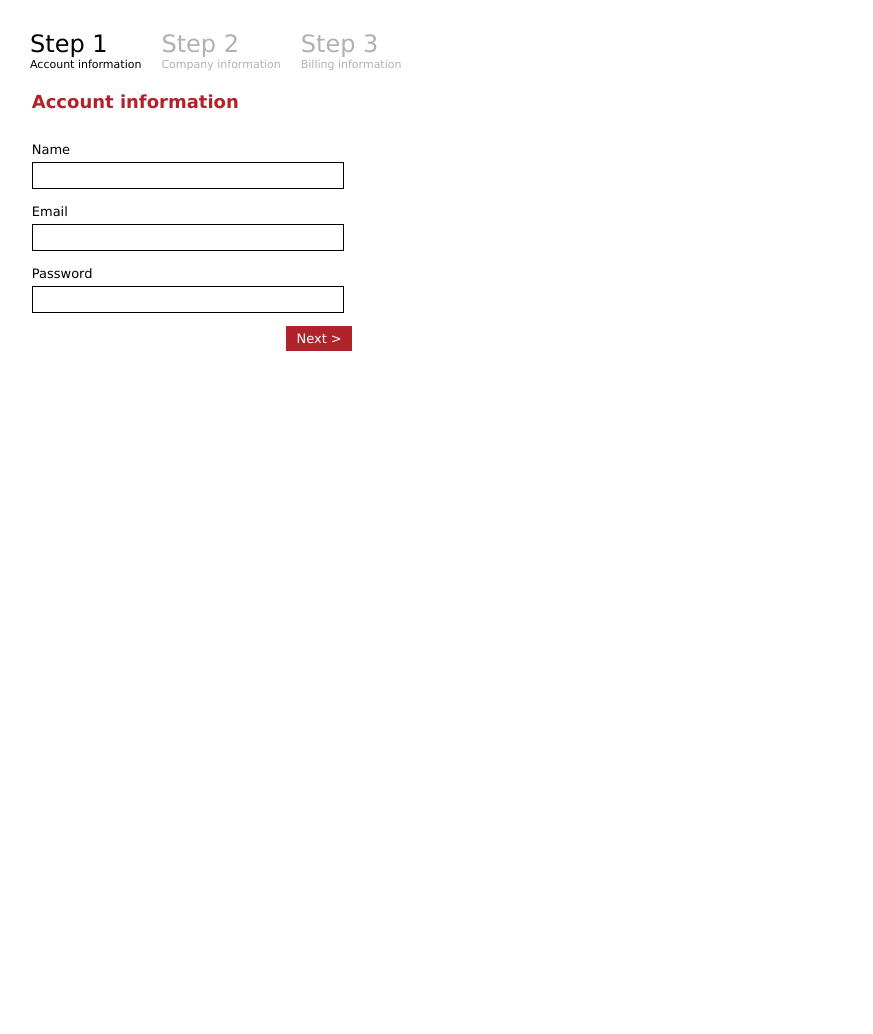
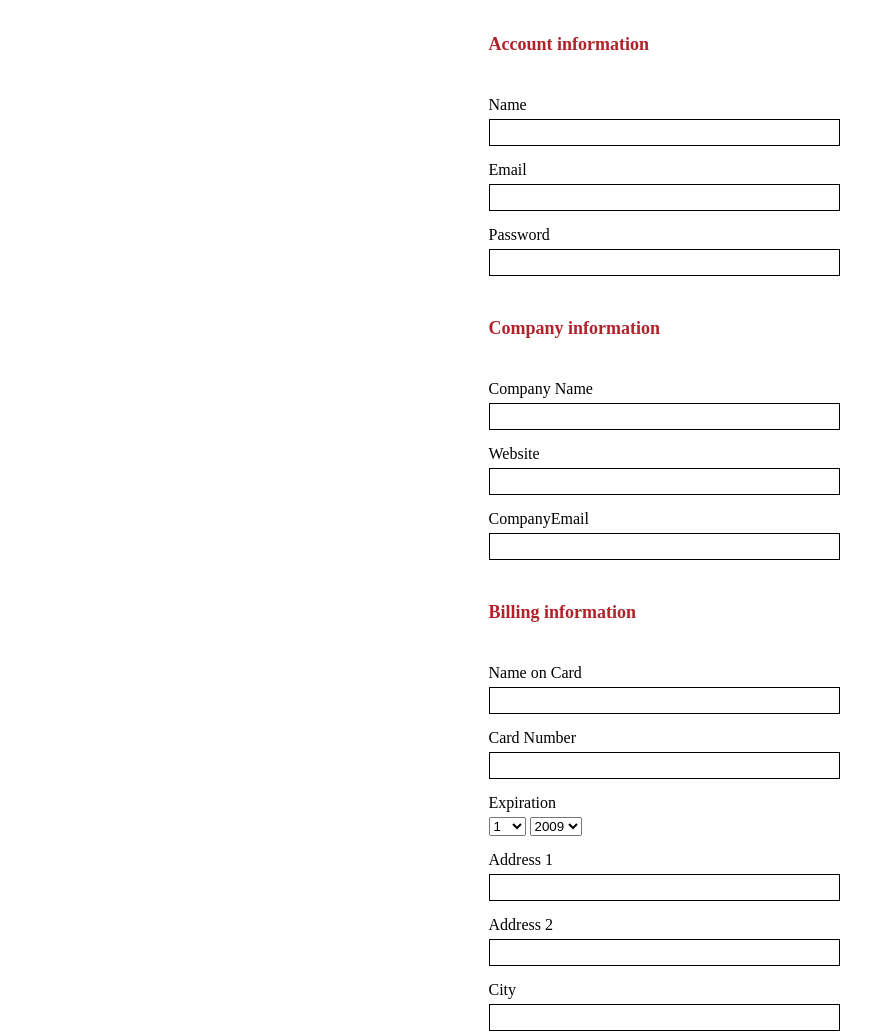
Before and after one commit to vindigo/multi_form, a plain HTML site: page index.html in a window 1280 px wide. Shown: the top 1034 px of the page, without its empty margins (0-873 px from the left). Before the commit the page ends 800 px from the top, so only its background shows below. Drawn offline with nearby package versions, Linux system fonts and the light colour scheme.

Commit message:
20180313: BOD

```diff
--- a/index.html
+++ b/index.html
@@ -9,10 +9,7 @@
   <title>Demo - Multi-form</title>
   <link rel="stylesheet" href="css/style.css">
   <link rel="stylesheet" href="module/multi_form/multi_form.css">
-  <script
-  src="https://code.jquery.com/jquery-3.3.1.min.js"
-  integrity="sha256-FgpCb/KJQlLNfOu91ta32o/NMZxltwRo8QtmkMRdAu8="
-  crossorigin="anonymous"></script>
+  <script src="https://code.jquery.com/jquery-3.3.1.min.js" integrity="sha256-FgpCb/KJQlLNfOu91ta32o/NMZxltwRo8QtmkMRdAu8=" crossorigin="anonymous"></script>
 </head>
 
 <body>
@@ -20,28 +17,20 @@
     <form id="SignupForm" action="">
       <fieldset>
         <legend> Account information</legend>
-      <label for="Name">Name</label>
-      <input id="Name" type="text" />
-      <label for="Email">Email</label>
-      <input id="Email" type="text" />
-      <label for="Password">Password</label>
-      <input id="Password" type="password" />
+        <label for="Name">Name</label><input id="Name" type="text" required />
+        <label for="Email">Email</label><input id="Email" type="text" />
+        <label for="Password">Password</label><input id="Password" type="password" />
       </fieldset>
       <fieldset>
         <legend> Company information</legend>
-      <label for="CompanyName">Company Name</label>
-      <input id="CompanyName" type="text" />
-      <label for="Website">Website</label>
-      <input id="Website" type="text" />
-      <label for="CompanyEmail">CompanyEmail</label>
-      <input id="CompanyEmail" type="text" />
+        <label for="CompanyName">Company Name</label><input id="CompanyName" type="text" />
+        <label for="Website">Website</label><input id="Website" type="text" />
+        <label for="CompanyEmail">CompanyEmail</label><input id="CompanyEmail" type="text" />
       </fieldset>
       <fieldset>
         <legend> Billing information</legend>
-      <label for="NameOnCard">Name on Card</label>
-      <input id="NameOnCard" type="text" />
-      <label for="CardNumber">Card Number</label>
-      <input id="CardNumber" type="text" />
+        <label for="NameOnCard">Name on Card</label><input id="NameOnCard" type="text" />
+        <label for="CardNumber">Card Number</label><input id="CardNumber" type="text" />
         <label for="CreditcardMonth">Expiration</label>
         <select id="CreditcardMonth">
           <option value="1">1</option>
@@ -70,12 +59,9 @@
           <option value="2018">2018</option>
           <option value="2019">2019</option>
         </select>
-      <label for="Address1">Address 1</label>
-      <input id="Address1" type="text" />
-      <label for="Address2">Address 2</label>
-      <input id="Address2" type="text" />
-      <label for="City">City</label>
-      <input id="City" type="text" />
+        <label for="Address1">Address 1</label><input id="Address1" type="text" />
+        <label for="Address2">Address 2</label><input id="Address2" type="text" />
+        <label for="City">City</label><input id="City" type="text" />
         <label for="City">City</label>
         <select id="Country">
           <option value="CA">Canada</option>
@@ -324,7 +310,6 @@
       </p>
     </form>
   </div>
-
   <script src="js/main.js" charset="utf-8"></script>
   <script src="module/multi_form/multi_form.js" charset="utf-8"></script>
 </body>
--- a/module/multi_form/multi_form.css
+++ b/module/multi_form/multi_form.css
@@ -1,31 +1,15 @@
-body {
-  font-family: Lucida Sans, Arial, Helvetica, Sans-Serif;
-  font-size: 13px;
-  margin: 20px;
+.container {
+  display: flex;
+  align-items: center;
+  justify-content: center;
 }
-
-/* #main {
-  width: 100%;
-  margin: 0px auto;
-  border: solid 1px #b2b3b5;
-  -moz-border-radius: 10px;
-  padding: 20px;
-  background-color: #f6f6f6;
+form {
+  /* max-width: 100%; */
 }
-
-#header {
-  text-align: center;
-  border-bottom: solid 1px #b2b3b5;
-  margin: 0 0 20px 0;
-} */
-
-.container {
-  margin: 0 auto;
-}
-
 fieldset {
   border: none;
-  width: 320px;
+  width: 100%;
+  padding: 1em;
 }
 
 legend {
@@ -42,7 +26,7 @@ label {
 }
 
 input[type=text], input[type=password] {
-  width: 300px;
+  width: 100%;
   padding: 5px;
   border: solid 1px #000;
 }
@@ -90,15 +74,3 @@ input[type=text], input[type=password] {
 #steps li.current {
   color: #000;
 }
-
-/* #makeWizard {
-  background-color: #b0232a;
-  color: #fff;
-  padding: 5px 10px;
-  text-decoration: none;
-  font-size: 18px;
-}
-
-#makeWizard:hover {
-  background-color: #000;
-} */
--- a/module/multi_form/multi_form.js
+++ b/module/multi_form/multi_form.js
@@ -1,76 +1,138 @@
-
-$(document).ready(function() {
-  $("#SignupForm").formToWizard({
-    submitButton: 'SaveAccount'
-  })
-});
+/*
+  config =  {
+    formName: '',
+    submitBtnName: ""
+  }
+*/
+var config = {
+  formName:"",
+  submitBtnName: "SaveAccount"
+}
+var multiForm = (function(config){
 
 
-(function($) {
-  $.fn.formToWizard = function(options) {
-    options = $.extend({
-      submitButton: ""
-    }, options);
+  var element = this,
+    container = document.querySelector(".container"),
+    steps = document.querySelectorAll("fieldset"),
+    count = steps.length,
+    submitBtnID = "#" + config.submitBtnName,
+    submitBtnEl = document.querySelector(submitBtnID),
+    wrapper, commands, legend, legendText;
 
-    var element = this;
+    hide(submitBtnEl);
 
-    var steps = $(element).find("fieldset");
-    var count = steps.length;
+    container.insertAdjacentHTML('beforebegin', "<ul id='steps'></ul>");
 
-    var submmitButtonName = "#" + options.submitButton;
-    $(submmitButtonName).hide();
 
-    $(element).before("<ul id='steps'></ul>");
+    Array.prototype.forEach.call(steps, function(el, i){
 
-    steps.each(function(i) {
-      $(this).wrap("<div id='step" + i + "'></div>");
-      $(this).append("<p id='step" + i + "commands'></p>");
+      wrapper = document.createElement('div');
+      wrapper.id = "step" + i;
+      wrap(el, wrapper);
 
-      var name = $(this).find("legend").html();
-      $("#steps").append("<li id='stepDesc" + i + "'>Step " + (i + 1) + "<span>" + name + "</span></li>");
+      commands = document.createElement("p");
+      commands.id = "step" + i + "commands";
+      el.appendChild(commands);
 
-      if (i == 0) {
-        createNextButton(i);
-        selectStep(i);
-      } else if (i == count - 1) {
-        $("#step" + i).hide();
-        createPrevButton(i);
-      } else {
-        $("#step" + i).hide();
-        createPrevButton(i);
-        createNextButton(i);
-      }
+      legend = el.querySelector("legend");
+      legendText = legend.innerHTML;
+      // legend.appendChild("<li id='stepDesc" + i + "'>Step " + (i + 1) + "<span>" + name + "</span></li>");
+console.log(el);
+// $("#steps").append("<li id='stepDesc" + i + "'>Step " + (i + 1) + "<span>" + name + "</span></li>");
+
+
+
+
     });
 
-    function createPrevButton(i) {
-      var stepName = "step" + i;
-      $("#" + stepName + "commands").append("<a href='#' id='" + stepName + "Prev' class='prev'>< Back</a>");
-
-      $("#" + stepName + "Prev").bind("click", function(e) {
-        $("#" + stepName).hide();
-        $("#step" + (i - 1)).show();
-        $(submmitButtonName).hide();
-        selectStep(i - 1);
-      });
+    // functions
+    function hide(el){
+      el.setAttribute("hidden", true);
     }
 
-    function createNextButton(i) {
-      var stepName = "step" + i;
-      $("#" + stepName + "commands").append("<a href='#' id='" + stepName + "Next' class='next'>Next ></a>");
-
-      $("#" + stepName + "Next").bind("click", function(e) {
-        $("#" + stepName).hide();
-        $("#step" + (i + 1)).show();
-        if (i + 2 == count)
-          $(submmitButtonName).show();
-        selectStep(i + 1);
-      });
+    function wrap(toWrap, wrapper) {
+      wrapper = wrapper || document.createElement('div');
+      toWrap.parentNode.appendChild(wrapper);
+      return wrapper.appendChild(toWrap);
     }
 
-    function selectStep(i) {
-      $("#steps li").removeClass("current");
-      $("#stepDesc" + i).addClass("current");
-    }
 
-  }
-})(jQuery);
+
+})(config);
+
+
+// $(document).ready(function() {
+//   $("#SignupForm").formToWizard({
+//     submitButton: 'SaveAccount'
+//   })
+// });
+//
+//
+// (function($) {
+//   $.fn.formToWizard = function(options) {
+//     options = $.extend({
+//       submitButton: ""
+//     }, options);
+//
+//     var element = this;
+//
+//     var steps = $(element).find("fieldset");
+//     var count = steps.length;
+//
+//     var submmitButtonName = "#" + options.submitButton;
+//     $(submmitButtonName).hide();
+//
+//     $(element).before("<ul id='steps'></ul>");
+//
+//     steps.each(function(i) {
+//       $(this).wrap("<div id='step" + i + "'></div>");
+//       $(this).append("<p id='step" + i + "commands'></p>");
+//
+//       var name = $(this).find("legend").html();
+//       $("#steps").append("<li id='stepDesc" + i + "'>Step " + (i + 1) + "<span>" + name + "</span></li>");
+//
+//       if (i == 0) {
+//         createNextButton(i);
+//         selectStep(i);
+//       } else if (i == count - 1) {
+//         $("#step" + i).hide();
+//         createPrevButton(i);
+//       } else {
+//         $("#step" + i).hide();
+//         createPrevButton(i);
+//         createNextButton(i);
+//       }
+//     });
+//
+//     function createPrevButton(i) {
+//       var stepName = "step" + i;
+//       $("#" + stepName + "commands").append("<a href='#' id='" + stepName + "Prev' class='prev'>< Back</a>");
+//
+//       $("#" + stepName + "Prev").bind("click", function(e) {
+//         $("#" + stepName).hide();
+//         $("#step" + (i - 1)).show();
+//         $(submmitButtonName).hide();
+//         selectStep(i - 1);
+//       });
+//     }
+//
+//     function createNextButton(i) {
+//       var stepName = "step" + i;
+//       $("#" + stepName + "commands").append("<a href='#' id='" + stepName + "Next' class='next'>Next ></a>");
+//
+//       $("#" + stepName + "Next").bind("click", function(e) {
+//         $("#" + stepName).hide();
+//         $("#step" + (i + 1)).show();
+//         if (i + 2 == count)
+//           $(submmitButtonName).show();
+//         selectStep(i + 1);
+//       });
+//     }
+//
+//     function selectStep(i) {
+//       $("#steps li").removeClass("current");
+//       $("#stepDesc" + i).addClass("current");
+//     }
+//
+//   }
+// })(jQuery);
```
Lines whose indentation alone changed are shown as unchanged.
